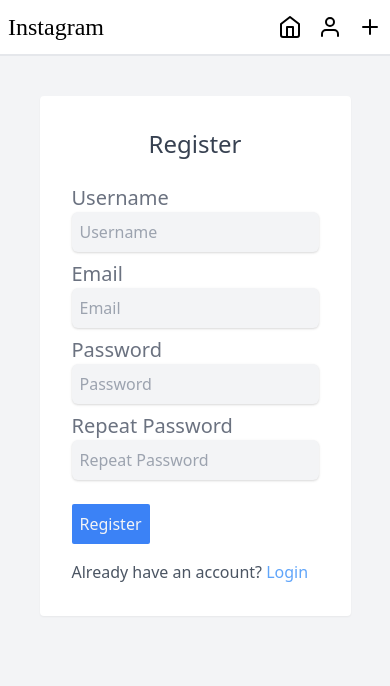
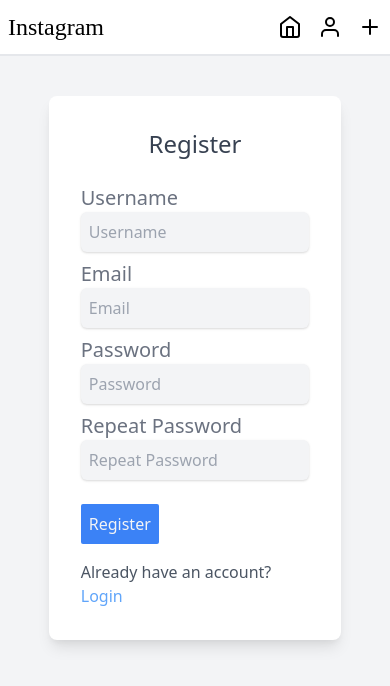
Before and after one commit to arsen1c/instaclone, a React (Create React App) app in the folder client/: page /register in a window 390 px wide. Shown: the top 686 px of the page. Built offline with nearby package versions, Linux system fonts and the light colour scheme.

Commit message:
fix: login/register errors

```diff
--- a/client/src/components/auth/Login.jsx
+++ b/client/src/components/auth/Login.jsx
@@ -31,7 +31,7 @@
     }).then(res => {
       if (!res.ok) {
         if (res.status === 401) {
-          throw Error('Invalid credentials');
+          throw Error('⛌ Invalid credentials');
         }
 
         throw Error('Something went wrong!');
@@ -51,14 +51,14 @@
 
   return (
     <div className="flex justify-center mt-24">
-      <form action="" onSubmit={handleSubmit} className="p-8 bg-white rounded shadow-sm sm:w-86">
+      <form action="" onSubmit={handleSubmit} className="p-8 bg-white rounded-lg w-3/4 mb-10 shadow-lg sm:w-86">
         <h1 className="text-center text-2xl mb-6 text-gray-700 font-medium">Login</h1>
         <label className="login-labels">Username</label>
         <input type="text" value={username} placeholder='Username'  name="username" onChange={handleUsername} className="login-input bg-gray-100 block"/>
         <label className="login-labels">Password</label>
         <input type="password" value={password} placeholder="Password" name="password" onChange={handlePassword} className="login-input bg-gray-100 block"/>
         <button className="p-2 mt-4 text-gray-100 bg-blue-500 hover:bg-blue-400 rounded-sm">Login</button>
-        <div className="text-red-500 text-sm">{error}</div>
+        <div className="login-error">{error}</div>
         <div className="text-gray-600 mt-4">Already have an account? <Link to="/register" className="text-blue-400 hover:underline">Register</Link></div>
       </form>
     </div>
--- a/client/src/components/auth/Register.jsx
+++ b/client/src/components/auth/Register.jsx
@@ -42,9 +42,15 @@
       if (!res.ok) {
         console.log(res);
         if (res.status === 401) {
-          throw Error('Invalid credentials');
+          res.json().then(data => setError('⛌ '+data.message));
+          throw Error('Already Exists!');
         }
-        console.log(res);
+        res.json().then(data => {
+          if (data.message === '"repeat_password" must be [ref:password]') {
+            setError('⛌ Passwords mismatched!');
+          }
+        });
+        setError('Something went wrong!');
         throw Error('Something went wrong!');
       }
       return res.json()
@@ -56,13 +62,12 @@
       })
       .catch(e => {
         console.log(e);
-        setError(e.message);
       })
   }
 
   return (
     <div className="flex justify-center mt-10 sm:mt-24">
-      <form action="" onSubmit={handleSubmit} className="p-8 bg-white rounded shadow-sm sm:w-86">
+      <form action="" onSubmit={handleSubmit} className="p-8 bg-white rounded-lg mb-10 shadow-lg w-3/4 sm:w-86">
         <h1 className="text-center text-2xl mb-6 text-gray-700 font-medium">Register</h1>
         <label className="login-labels">Username</label>
         <input type="text" value={username} placeholder='Username'  name="username" onChange={handleUsername} className="login-input bg-gray-100 block"/>
@@ -73,7 +78,7 @@
         <label className="login-labels">Repeat Password</label>
         <input type="password" value={repeatPassword} placeholder="Repeat Password" name="repeat_password" onChange={handleRepeatPass} className="login-input bg-gray-100 block"/>
         <button className="p-2 mt-4 text-gray-100 bg-blue-500 hover:bg-blue-400 rounded-sm">Register</button>
-        <div className="text-red-500 text-sm">{error}</div>
+        <div className="login-error">{error}</div>
         <div className="text-gray-600 mt-4">Already have an account? <Link to="/login" className="text-blue-400 hover:underline">Login</Link></div>
       </form>
     </div>
--- a/client/src/config/index.js
+++ b/client/src/config/index.js
@@ -1,4 +1,4 @@
-const DEVELOPMENT = false;
+const DEVELOPMENT = true;
 
 let server = DEVELOPMENT ? 'http://localhost:4000' : 'https://instaclone.vector2912.repl.co';
 
--- a/client/src/css/index.css
+++ b/client/src/css/index.css
@@ -5,7 +5,7 @@
 @import url('https://fonts.googleapis.com/css2?family=Pacifico&display=swap');
 
 .login-input {
-  @apply p-2 rounded-md shadow outline-none mb-2 sm:w-80 text-gray-700;
+  @apply w-full p-2 rounded-md shadow outline-none mb-2 sm:w-80 text-gray-700;
 }
 .login-labels {
   @apply text-gray-500 text-xl;
@@ -14,6 +14,9 @@
 }
 .logo {
   @apply text-2xl font-Pacifico;
+}
+.login-error {
+  @apply text-red-500 my-2 font-medium;
 }
 
 html {
```
